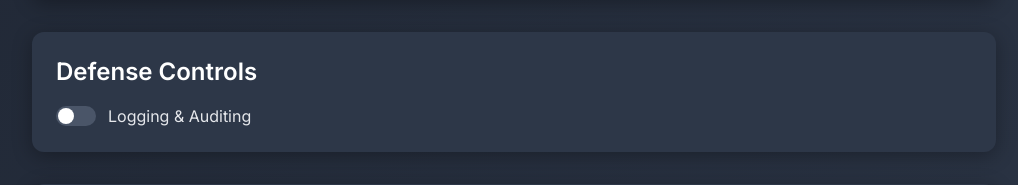
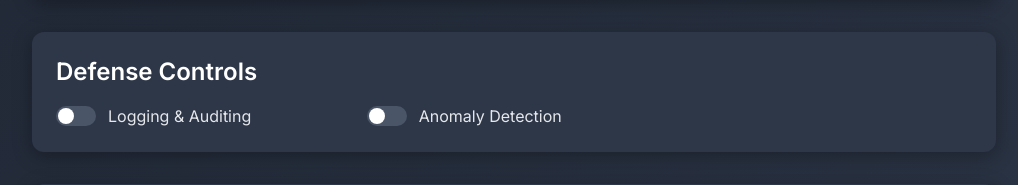
Before and after one commit to MTumir/cs424-securesim, a Flask app: page / in a window 1280 px wide. Shown: the part 1060-1245 px from the top of the page, without its empty margins (256-1274 px from the left). Run offline with Flask 3, Linux system fonts and the light colour scheme; parts of the project's set-up code (start-up, migrations or seed data) failed here and were passed over; some libraries are stand-ins or nearby versions.

Commit message:
Implemented anomaly detection (#25)

```diff
--- a/main.py
+++ b/main.py
@@ -1,88 +1,3 @@
-# #!/usr/bin/python3
-
-# import time
-# import random
-# import argparse
-# import logging
-
-# from attacks.replay_attack import ReplayAttack
-
-# logger = logging.getLogger(__name__)
-# from process_sim.temperature_control import TemperatureControl
-# from control_logic.tc_controller import TC_Controller
-# from attacks.false_data_injection import FalseDataInjection
-# from attacks.dos_attack import DoSAttack
-# from defenses.log_and_audit import LogAndAudit
-
-# def main():
-#     parser = argparse.ArgumentParser()
-#     parser.add_argument('--debug', '-de', help='0=no debug messages, 1=debug messages', action='store_true')
-#     parser.add_argument('--injection', '-i', help='1=activate injection attacks', action='store_true')
-#     parser.add_argument('--dos', '-d', help='1=activate DoS attacks', action='store_true')
-#     parser.add_argument('--replay', '-r', help='1=activate replay attacks', action='store_true')
-#     parser.add_argument('--logging', '-l', help='1=activate logging defense', action='store_true')
-#     parser.add_argument('--anomaly', '-an', help='1=activate anomaly detection defense', action='store_true')
-#     parser.add_argument('--authentication', '-a', help='1=activate authentication defense', action='store_true')
-
-#     args = parser.parse_args()
-#     if (args.debug == 0):
-#         logging.basicConfig(level=logging.INFO, format='%(asctime)s - %(filename)s - %(levelname)s - %(message)s')
-#     else:
-#         logging.basicConfig(level=logging.DEBUG, format='%(asctime)s - %(filename)s - %(levelname)s - %(message)s')
-
-#     tc = TemperatureControl(low_bound=40.0, high_bound=50.0)
-#     controller = TC_Controller(tc)
-
-#     injection = FalseDataInjection(tc)
-#     dos = DoSAttack(tc)
-#     replay = ReplayAttack(tc)
-
-#     log = LogAndAudit(tc)
-#     # anomaly = namehere(tc)
-#     # auth = namehere(tc)
-
-#     if (args.injection == 1):
-#         injection.activate()
-#     if (args.dos == 1):
-#         dos.activate()
-#     if (args.replay == 1):
-#         replay.activate()
-
-#     if (args.logging == 1):
-#         log.activate()
-#     # if (args.anomaly == 1):
-#     #     anomaly.activate()
-#     # if (args.authentication == 1):
-#     #     auth.activate()
-
-#     tc.start_simulation()
-#     controller.start_control()
-
-#     try:
-#         for _ in range(2000):
-#             randint = random.randint(1,10)
-
-#             # Execute attacks randomly
-#             if (randint % 2 == 0):
-#                 injection.attack()
-#             if (randint >= 5):
-#                 dos.attack()
-#             if (randint <= 6):
-#                  replay.attack()
-
-#             temp = tc.get_temperature()
-#             logger.info(f"Temperature: {temp:.2f}°C | Change Rate: {tc.temp_change:.2f}°C/s")
-#             time.sleep(1)
-#     except KeyboardInterrupt:
-#         print("Stopping simulation...")
-#     finally:
-#         tc.stop_simulation()
-#         controller.stop_control()
-
-# if __name__ == "__main__":
-#     main()
-
-
 #!/usr/bin/python3
 
 import time
@@ -99,6 +14,7 @@ from attacks.false_data_injection import FalseDataInjection
 from attacks.dos_attack import DoSAttack
 from attacks.replay_attack import ReplayAttack
 from defenses.log_and_audit import LogAndAudit
+from defenses.anomaly_detection import AnomalyDetection
 from defenses.command_authentication import CommandAuthentication
 
 
@@ -114,6 +30,7 @@ injection = FalseDataInjection(tc)
 dos = DoSAttack(tc)
 replay = ReplayAttack(tc)
 log_defense = LogAndAudit(tc)
+anomaly_defense = AnomalyDetection(tc)
 auth_defense = CommandAuthentication(tc)
 
 # Store logs in memory for display
@@ -158,6 +75,8 @@ def simulation_thread():
             # else:
             #     logger.warning(f"Attack attempted by unauthorized user '{current_user}' - BLOCKED")
 
+            anomaly_defense.defend()
+
             temp = tc.get_temperature()
             socketio.emit('temperature_update', {
                 'temperature': round(temp, 2),
@@ -187,7 +106,8 @@ def status():
         'injection_active': injection.active,
         'dos_active': dos.active,
         'replay_active': replay.active,
-        'logging_active': log_defense.active
+        'logging_active': log_defense.active,
+        'anomaly_active': anomaly_defense.active
     })
 
 @app.route('/toggle_attack', methods=['POST'])
@@ -216,6 +136,8 @@ def toggle_defense():
         log_defense.activate() if state else log_defense.deactivate()
     elif defense_type == 'authentication':
         auth_defense.activate() if state else auth_defense.deactivate()
+    elif defense_type == 'anomaly':
+        anomaly_defense.activate() if state else anomaly_defense.deactivate()
     logger.info(f"{defense_type} defense {'activated' if state else 'deactivated'}")
     return jsonify({'status': 'success'})
 
@@ -256,6 +178,8 @@ def main():
         replay.activate()
     if args.logging:
         log_defense.activate()
+    if args.anomaly:
+        anomaly_defense.activate()
     if args.authentication or args.authentication1 or args.authentication2:
         auth_defense.activate()
     if args.authentication1:
@@ -264,9 +188,6 @@ def main():
         demo_command_authentication('intruder')
     else:
         demo_command_authentication()
-
-
-    # Note: anomaly defenses are not implemented
 
     if args.ui:
         # Start simulation in a separate thread
--- a/templates/index.html
+++ b/templates/index.html
@@ -147,12 +147,21 @@
             <!-- Defense Controls -->
             <div class="card p-6 mb-8">
                 <h2 class="text-2xl font-semibold mb-4 text-white">Defense Controls</h2>
+                <div class="grid grid-cols-1 sm:grid-cols-2 lg:grid-cols-3 gap-4">
                     <div class="flex items-center">
                         <label class="toggle-switch">
                             <input type="checkbox" id="logging_toggle">
                             <span class="slider"></span>
                         </label>
                         <span class="ml-3 text-gray-200">Logging & Auditing</span>
+                    </div>
+                    <div class="flex items-center">
+                        <label class="toggle-switch">
+                            <input type="checkbox" id="anomaly_toggle">
+                            <span class="slider"></span>
+                        </label>
+                        <span class="ml-3 text-gray-200">Anomaly Detection</span>
+                    </div>
                 </div>
             </div>
 
@@ -332,6 +341,7 @@
                 document.getElementById('dos_toggle').checked = data.dos_active;
                 document.getElementById('replay_toggle').checked = data.replay_active;
                 document.getElementById('logging_toggle').checked = data.logging_active;
+                document.getElementById('anomaly_toggle').checked = data.anomaly_active;
             });
 
         // Toggle attacks
@@ -356,6 +366,7 @@
         document.getElementById('dos_toggle').addEventListener('change', (e) => toggleAttack('dos', e.target));
         document.getElementById('replay_toggle').addEventListener('change', (e) => toggleAttack('replay', e.target));
         document.getElementById('logging_toggle').addEventListener('change', (e) => toggleDefense('logging', e.target));
+        document.getElementById('anomaly_toggle').addEventListener('change', (e) => toggleDefense('anomaly', e.target));
     </script>
 </body>
 </html>
```
Also changed, not shown: defenses/anomaly_detection.py (+6 -2 lines). Lines whose indentation alone changed are shown as unchanged.
